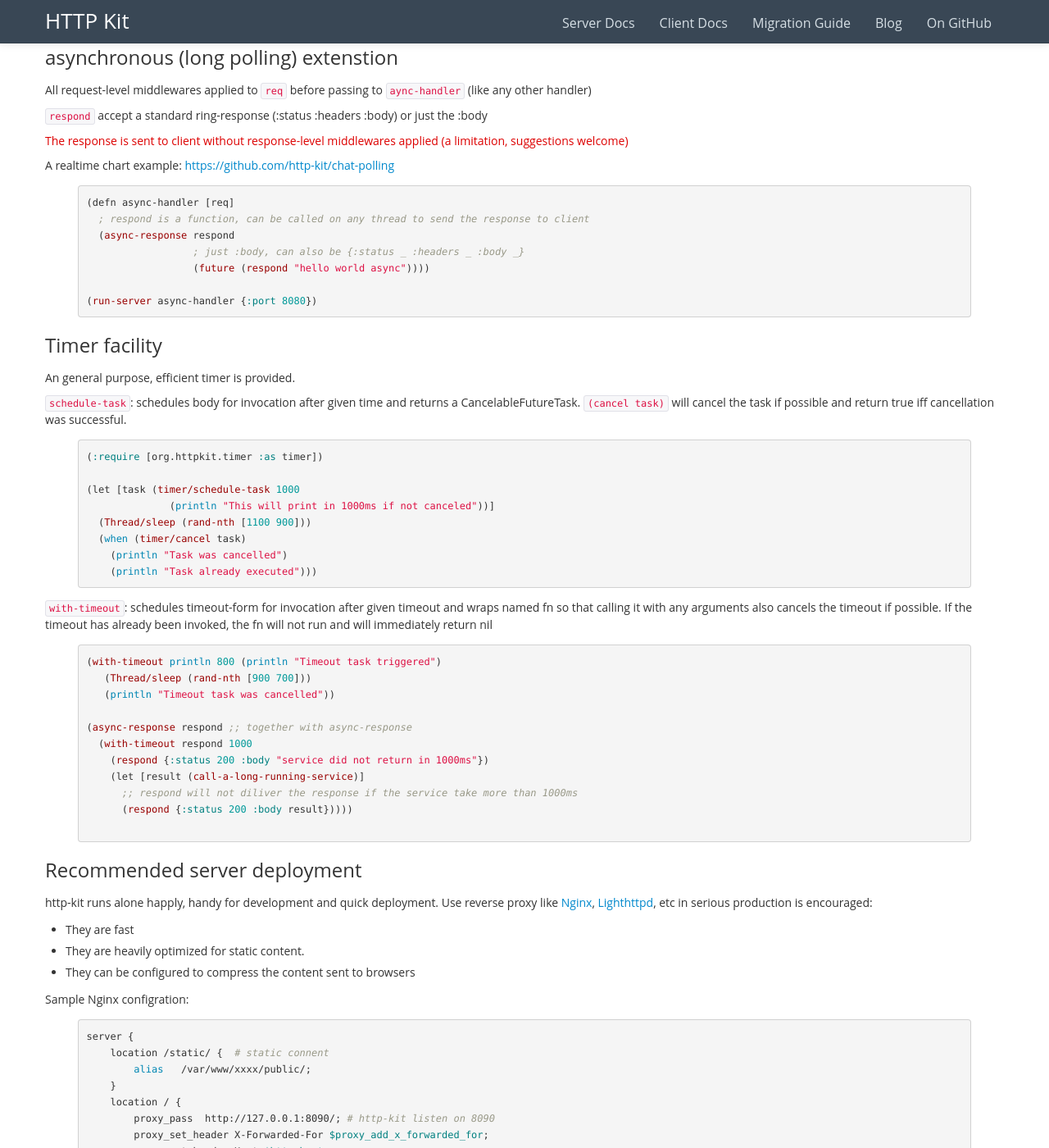
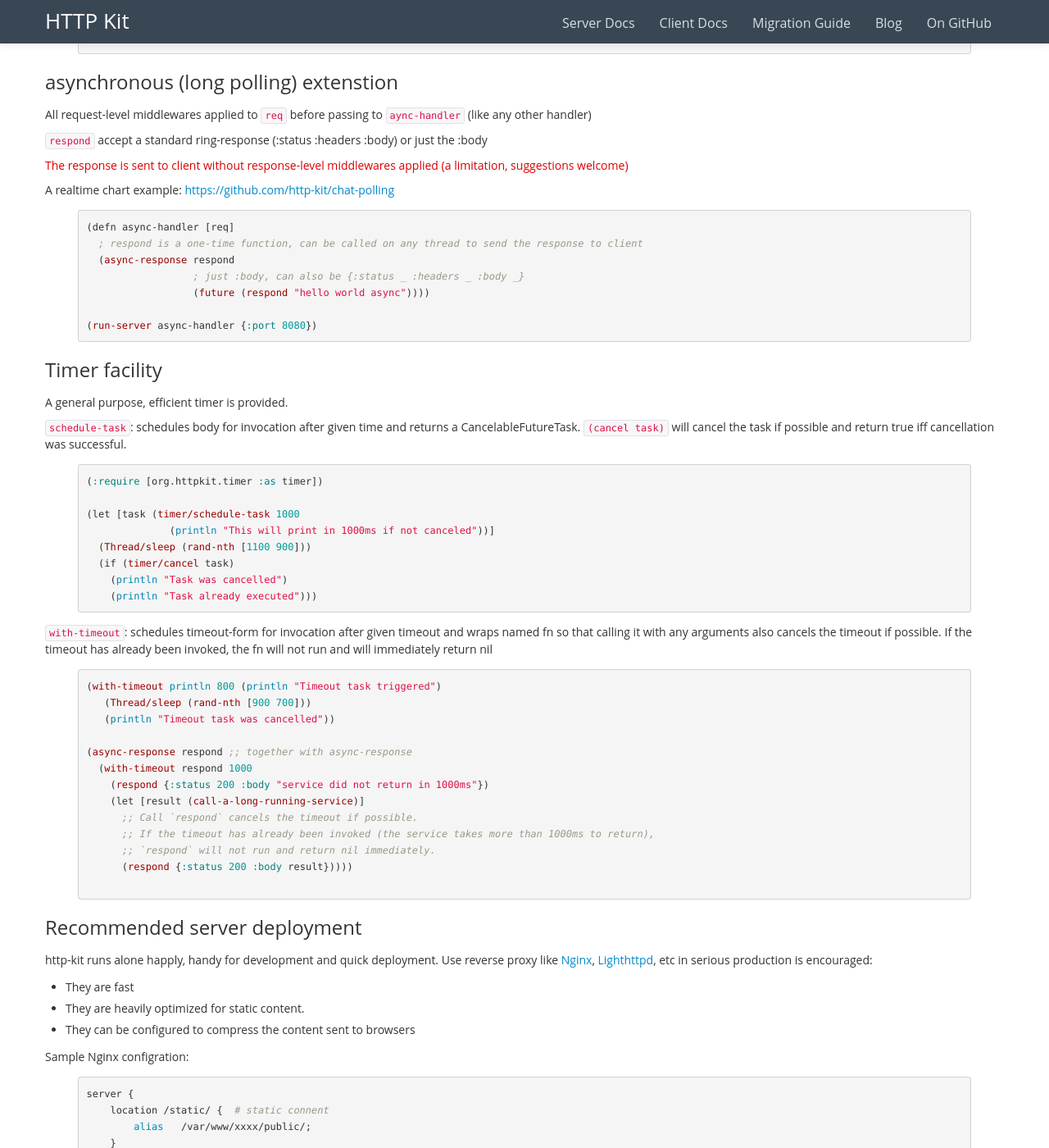
Before and after one commit to http-kit/http-kit.github.com, a Jekyll site: the page built from server.html, in a window 1280 px wide and 1400 px high, scrolled down 1061 px. Shown: the whole window at 82% size. Built offline with Jekyll 4.4.1, drawn with Linux system fonts in a browser that asks for light colours; nearby versions of some CDN libraries; library files that are not in the unit come from our copies; some of the changed text lies outside the part shown.

Commit message:
fix typo; recommending stud as a solution for https and wss

```diff
--- a/migration.html
+++ b/migration.html
@@ -25,6 +25,9 @@
   <p>
     http-kit relies reverse proxy (like <a href="http://wiki.nginx.org/HttpSslModule">Nginx</a>, <a href="http://redmine.lighttpd.net/projects/1/wiki/Docs_SSL">Lighthttpd</a>) to support HTTPS.
   </p>
+  <p>
+    <a href="https://github.com/bumptech/stud">Stud</a> is another option. It works well with websocket and long polling.
+  </p>
   <p>Sample configration for Nginx: </p>
 
   {% highlight sh %}
--- a/server.html
+++ b/server.html
@@ -48,7 +47,10 @@
     <li><code>close-conn</code>: close the websocket connection</li>
     <li><code>on-close</code>: register a fn to be called when the connecton is closed</li>
   </ul>
-{% highlight clojure %}
+  <p>For WebSocket Secure connection, one option is <a href="https://github.com/bumptech/stud">stud</a> (self-signed certificate may not work with websocket)</p>
+  <p>A realtime chart example: <a href="https://github.com/http-kit/chat-websocket">https://github.com/http-kit/chat-websocket</a></p>
+
+  {% highlight clojure %}
 
 (defn chat-handler [req]
   (when-ws-request req ws-con  ; ws-con bind to the websocket connection
@@ -68,7 +70,7 @@
 
 {% highlight clojure %}
 (defn async-handler [req]
-  ; respond is a function, can be called on any thread to send the response to client
+  ; respond is a one-time function, can be called on any thread to send the response to client
   (async-response respond
                   ; just :body, can also be {:status _ :headers _ :body _}
                   (future (respond "hello world async"))))
@@ -77,7 +79,7 @@
 {% endhighlight %}
 
   <h3 id="timer">Timer facility</h3>
-  <p>An general purpose, efficient timer is provided. </p>
+  <p>A general purpose, efficient timer is provided. </p>
 
   <p>
     <code>schedule-task</code>: schedules body for invocation after given time and returns a
@@ -91,7 +93,7 @@
 (let [task (timer/schedule-task 1000
               (println "This will print in 1000ms if not canceled"))]
   (Thread/sleep (rand-nth [1100 900]))
-  (when (timer/cancel task)
+  (if (timer/cancel task)
     (println "Task was cancelled")
     (println "Task already executed"))){% endhighlight %}
 
@@ -110,7 +112,9 @@
   (with-timeout respond 1000
     (respond {:status 200 :body "service did not return in 1000ms"})
     (let [result (call-a-long-running-service)]
-      ;; respond will not diliver the response if the service take more than 1000ms
+      ;; Call `respond` cancels the timeout if possible.
+      ;; If the timeout has already been invoked (the service takes more than 1000ms to return),
+      ;; `respond` will not run and return nil immediately.
       (respond {:status 200 :body result}))))
   {% endhighlight %}
 
```
Also changed, not shown: other parts of server.html (+0 -1 lines).
